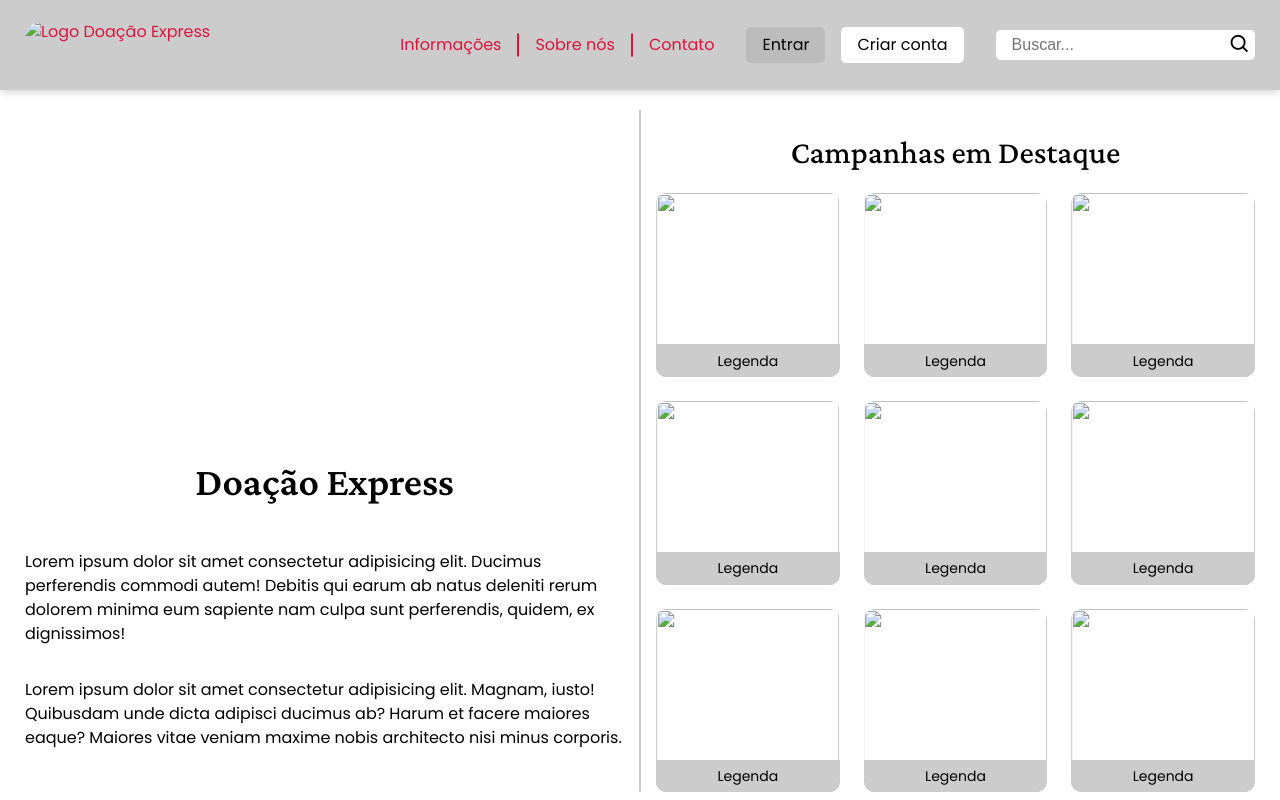
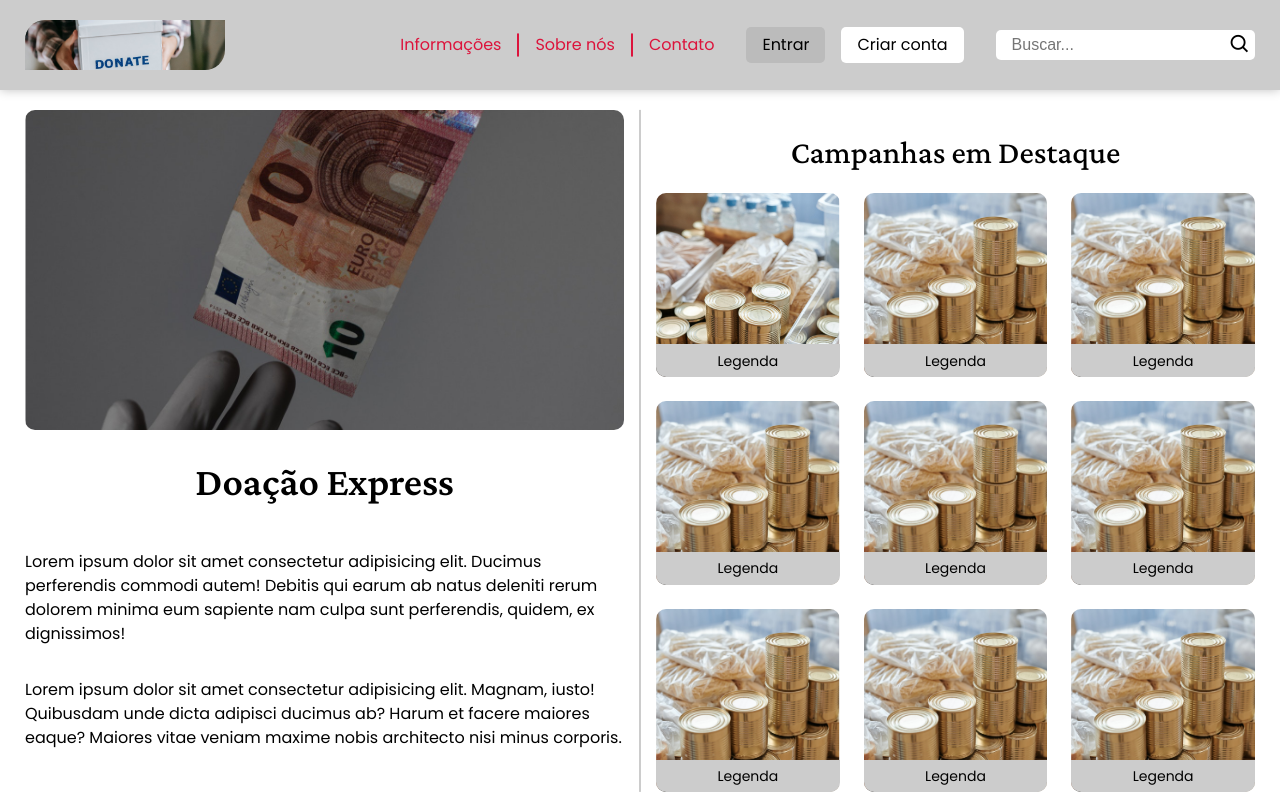
Before and after one commit to ICEI-PUC-Minas-PMGCC-TI/tiaw-pmg-cc-m-20221-tiaw-doacoes-grupo-1, a plain HTML site: page codigo/index.html in a window 1280 px wide. Shown: the top 800 px of the page. Drawn offline with nearby package versions, Linux system fonts and the light colour scheme; files that its build step writes are made by us from their sources; files whose address does not match are found by name.

Commit message:
fix: concertando importacoes

```diff
--- a/codigo/index.html
+++ b/codigo/index.html
@@ -11,9 +11,9 @@
     <meta name="copyright" content="&#169; JealousKing 2022">
     <link href='https://unpkg.com/boxicons@2.1.2/css/boxicons.min.css' rel='stylesheet'>
     <title>Doaçãs Express</title>
-    <link rel="stylesheet" href="assets/css/style.css">
-    <link rel="stylesheet" href="assets/home/css/standard.css">
-    <script src="assets/js/menu.js" defer></script>
+    <link rel="stylesheet" href="src/css/style.css">
+    <link rel="stylesheet" href="src/home/css/standard.css">
+    <script src="src/js/menu.js" defer></script>
 </head>
 <body>
     <header>
@@ -22,7 +22,7 @@
                 <div class="container-logo">
                     <div class="logo-div">
                         <a href="index.html">
-                            <img class="logo-div-img" src="assets/img/CaixaDeDoacao.jpg" alt="Logo Doação Express">
+                            <img class="logo-div-img" src="src/img/CaixaDeDoacao.jpg" alt="Logo Doação Express">
                         </a>
                     </div>
                 </div>
@@ -84,7 +84,7 @@
             <div class="main-primary-div">
                 <article class="article-container-text">
                     <div class="text-img--destaque">
-                        <img src="assets/img/nota.jpg" alt="">
+                        <img src="src/img/nota.jpg" alt="">
                     </div>
                     <div class="text-information--destaque">
                         <h1 class="titulo-principal">Doação Express</h1>
@@ -100,7 +100,7 @@
                         <a href="#" rel="external">
                             <div class="grid-card">
                                 <div class="card-img">
-                                    <img src="assets/img/Alimento.jpg" alt="">
+                                    <img src="src/img/Alimento.jpg" alt="">
                                 </div>
                                 <div class="card-legend">
                                     <p>Legenda</p>
@@ -110,7 +110,7 @@
                         <a href="#" rel="external">
                             <div class="grid-card">
                                 <div class="card-img">
-                                    <img src="assets/img/Alimento_02.jpg" alt="">
+                                    <img src="src/img/Alimento_02.jpg" alt="">
                                 </div>
                                 <div class="card-legend">
                                     <p>Legenda</p>
@@ -120,7 +120,7 @@
                         <a href="#" rel="external">
                             <div class="grid-card">
                                 <div class="card-img">
-                                    <img src="assets/img/Alimento_02.jpg" alt="">
+                                    <img src="src/img/Alimento_02.jpg" alt="">
                                 </div>
                                 <div class="card-legend">
                                     <p>Legenda</p>
@@ -130,7 +130,7 @@
                         <a href="#" rel="external">
                             <div class="grid-card">
                                 <div class="card-img">
-                                    <img src="assets/img/Alimento_02.jpg" alt="">
+                                    <img src="src/img/Alimento_02.jpg" alt="">
                                 </div>
                                 <div class="card-legend">
                                     <p>Legenda</p>
@@ -140,7 +140,7 @@
                         <a href="#" rel="external">
                             <div class="grid-card">
                                 <div class="card-img">
-                                    <img src="assets/img/Alimento_02.jpg" alt="">
+                                    <img src="src/img/Alimento_02.jpg" alt="">
                                 </div>
                                 <div class="card-legend">
                                     <p>Legenda</p>
@@ -150,7 +150,7 @@
                         <a href="#" rel="external">
                             <div class="grid-card">
                                 <div class="card-img">
-                                    <img src="assets/img/Alimento_02.jpg" alt="">
+                                    <img src="src/img/Alimento_02.jpg" alt="">
                                 </div>
                                 <div class="card-legend">
                                     <p>Legenda</p>
@@ -160,7 +160,7 @@
                         <a href="#" rel="external">
                             <div class="grid-card">
                                 <div class="card-img">
-                                    <img src="assets/img/Alimento_02.jpg" alt="">
+                                    <img src="src/img/Alimento_02.jpg" alt="">
                                 </div>
                                 <div class="card-legend">
                                     <p>Legenda</p>
@@ -170,7 +170,7 @@
                         <a href="#" rel="external">
                             <div class="grid-card">
                                 <div class="card-img">
-                                    <img src="assets/img/Alimento_02.jpg" alt="">
+                                    <img src="src/img/Alimento_02.jpg" alt="">
                                 </div>
                                 <div class="card-legend">
                                     <p>Legenda</p>
@@ -180,7 +180,7 @@
                         <a href="#" rel="external">
                             <div class="grid-card">
                                 <div class="card-img">
-                                    <img src="assets/img/Alimento_02.jpg" alt="">
+                                    <img src="src/img/Alimento_02.jpg" alt="">
                                 </div>
                                 <div class="card-legend">
                                     <p>Legenda</p>
@@ -190,7 +190,7 @@
                         <a href="#" rel="external">
                             <div class="grid-card">
                                 <div class="card-img">
-                                    <img src="assets/img/Alimento_02.jpg" alt="">
+                                    <img src="src/img/Alimento_02.jpg" alt="">
                                 </div>
                                 <div class="card-legend">
                                     <p>Legenda</p>
@@ -249,6 +249,6 @@
             </div>
         </section>
     </footer>
-    <script src="assets/js/search.js"></script>
+    <script src="src/js/search.js"></script>
 </body>
 </html>
```
